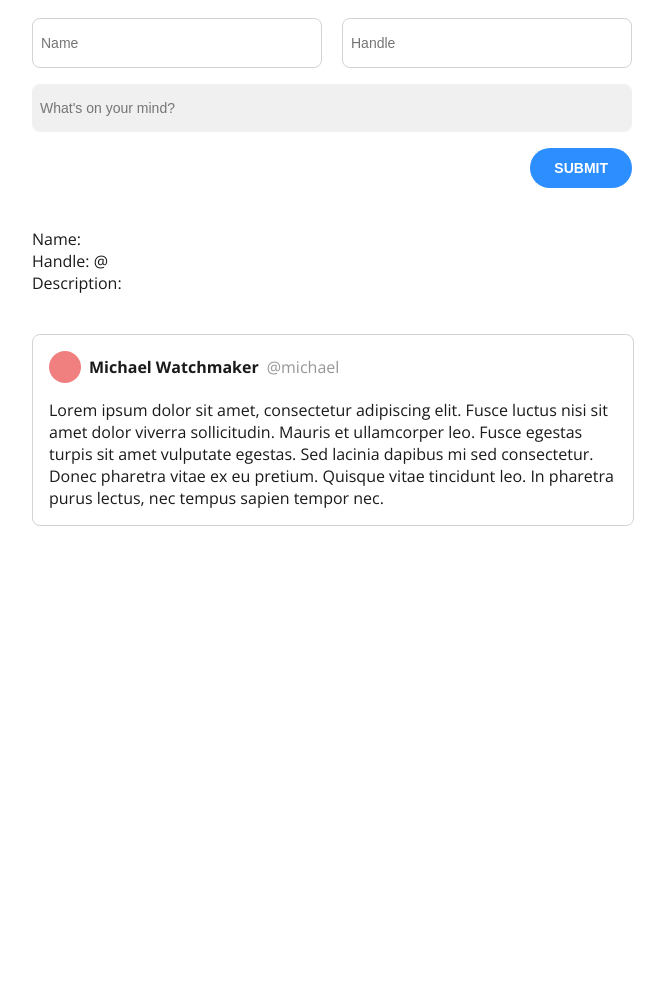
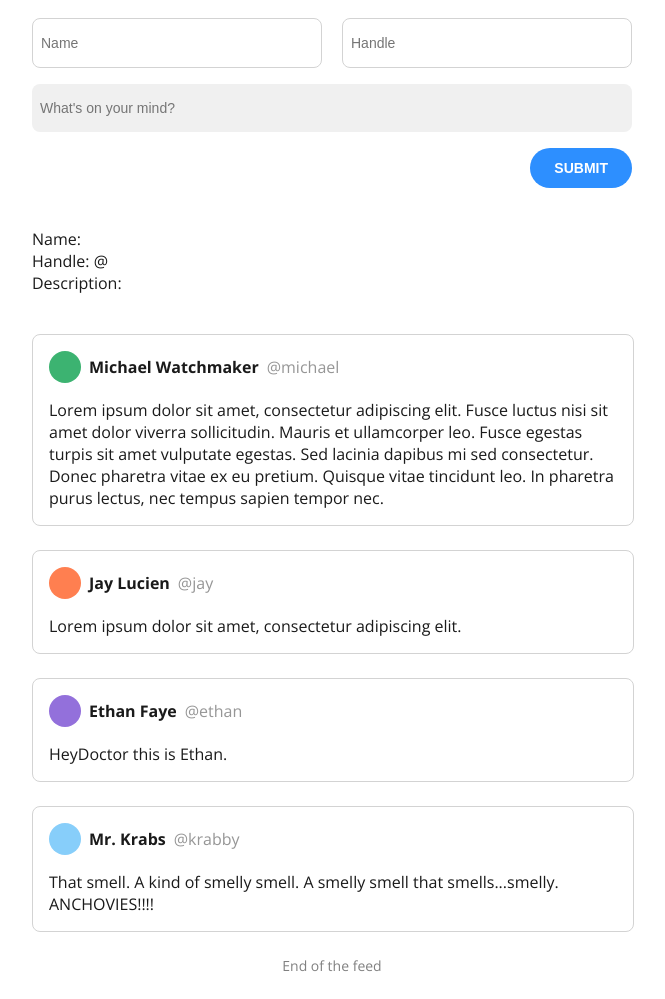
Before and after one commit to michaelwatchmaker/Chirp, a React app: page / in a window 1280 px wide. Shown: the part 81-1080 px from the top of the page, without its empty margins (308-973 px from the left). Before the commit the page ends 800 px from the top, so only its background shows below. Built offline with nearby package versions, Linux system fonts and the light colour scheme.

Commit message:
add color props

```diff
--- a/public/styles.css
+++ b/public/styles.css
@@ -74,8 +74,12 @@ input:focus{
 
 
 /* FEED */
+.feed-wrap{
+    margin-top: 40px;
+}
+
 .card{
-    margin-top: 40px;
+    margin-bottom: 24px;
     padding: 16px;
     width: calc(100% - 32px);
     border: 1px solid lightgray;
@@ -107,3 +111,11 @@ input:focus{
     display: inline-block;
     color: rgb(150, 150, 150);
 }
+
+.feed-end{
+    color: grey;
+    text-align: center;
+    font-size: 14px;
+    font-weight: 300;
+    margin: 24px 0px;
+}
--- a/src/Post.js
+++ b/src/Post.js
@@ -13,7 +13,7 @@ class Post extends React.Component {
         return(
             <div className="post">
                 <div className="post-header">
-                    <div className="post-avatar"></div>
+                    <div className="post-avatar" style={{backgroundColor: this.props.color}}></div>
                     <p className="post-name">{this.props.name}</p>
                     <p className="post-handle">{this.props.handle}</p>
                 </div>
--- a/src/index.js
+++ b/src/index.js
@@ -18,13 +18,41 @@ class App extends React.Component {
             <div>
                 <h1>Chirp.</h1>
                 <PostInput/>
+                <div className="feed-wrap">
                     <Card>
                         <Post
+                            color = "mediumseagreen"
                             name = "Michael Watchmaker"
                             handle = "@michael"
                             content = "Lorem ipsum dolor sit amet, consectetur adipiscing elit. Fusce luctus nisi sit amet dolor viverra sollicitudin. Mauris et ullamcorper leo. Fusce egestas turpis sit amet vulputate egestas. Sed lacinia dapibus mi sed consectetur. Donec pharetra vitae ex eu pretium. Quisque vitae tincidunt leo. In pharetra purus lectus, nec tempus sapien tempor nec."
                         />
                     </Card>
+                    <Card>
+                        <Post
+                            color = "coral"
+                            name = "Jay Lucien"
+                            handle = "@jay"
+                            content = "Lorem ipsum dolor sit amet, consectetur adipiscing elit."
+                        />
+                    </Card>
+                    <Card>
+                        <Post
+                            color = "mediumpurple"
+                            name = "Ethan Faye"
+                            handle = "@ethan"
+                            content = "HeyDoctor this is Ethan."
+                        />
+                    </Card>
+                    <Card>
+                        <Post
+                            color = "lightskyblue"
+                            name = "Mr. Krabs"
+                            handle = "@krabby"
+                            content = "That smell. A kind of smelly smell. A smelly smell that smells...smelly. ANCHOVIES!!!!"
+                        />
+                    </Card>
+                    <p className="feed-end">End of the feed</p>
+                </div>
             </div>
         );
     }
```
Lines whose indentation alone changed are shown as unchanged.
